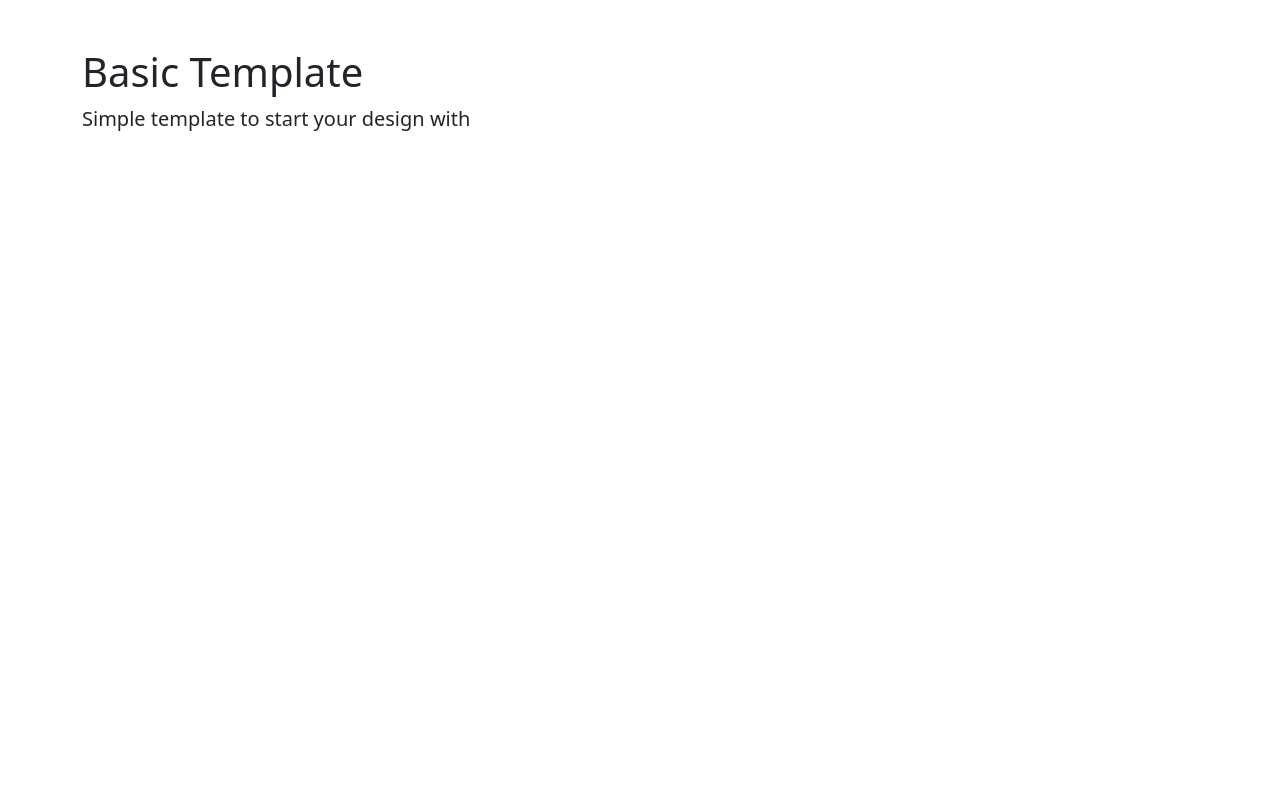
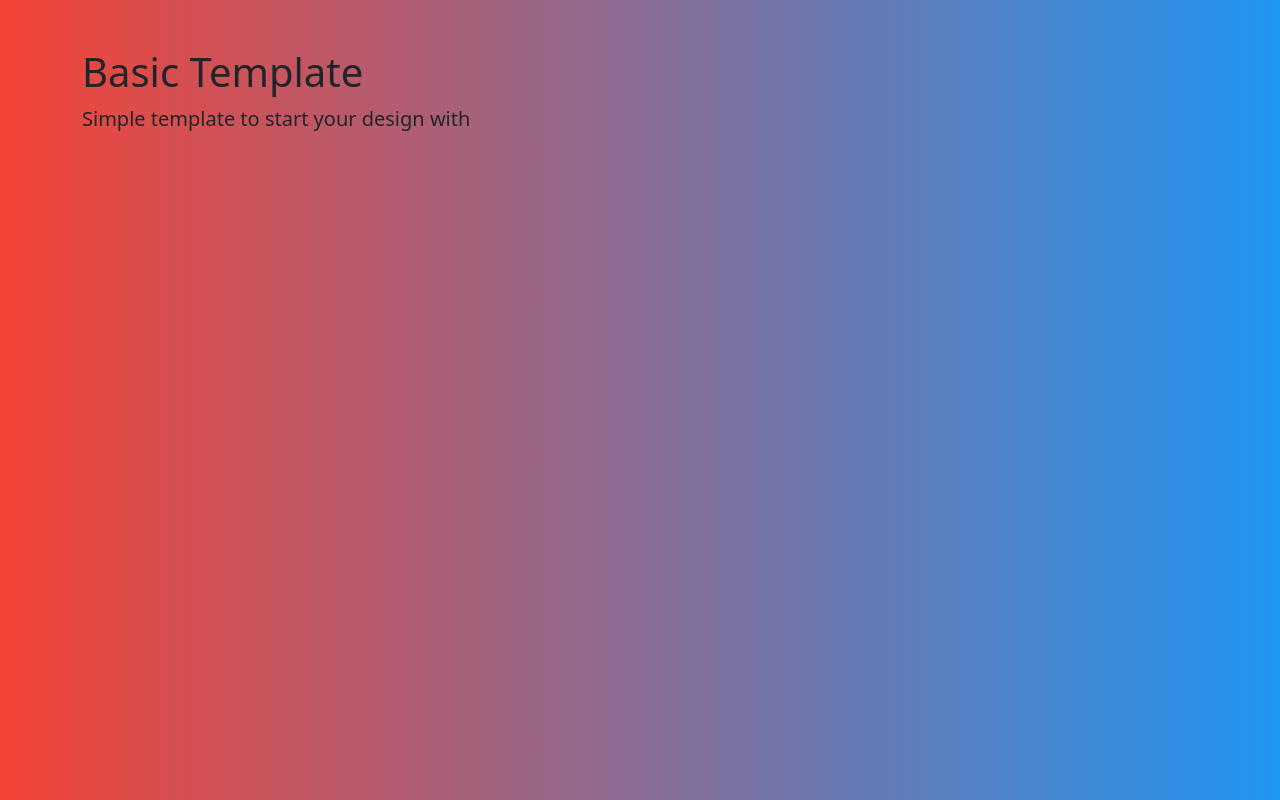
Before and after one commit to jedmorris/contactFormTemplate, a plain HTML site: page index.html in a window 1280 px wide. Drawn offline with nearby package versions, Linux system fonts and the light colour scheme.

Commit message:
added ui gradient to site.css

```diff
--- a/css/site.css
+++ b/css/site.css
@@ -0,0 +1,8 @@
+body {
+	background: #2196f3;
+	/* fallback for old browsers */
+	background: -webkit-linear-gradient(to right, #f44336, #2196f3);
+	/* Chrome 10-25, Safari 5.1-6 */
+	background: linear-gradient(to right, #f44336, #2196f3);
+	/* W3C, IE 10+/ Edge, Firefox 16+, Chrome 26+, Opera 12+, Safari 7+ */
+}
```
Also changed, not shown: index.html (+1 -0 lines).
